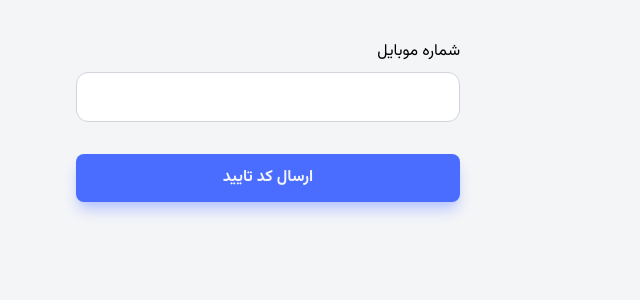
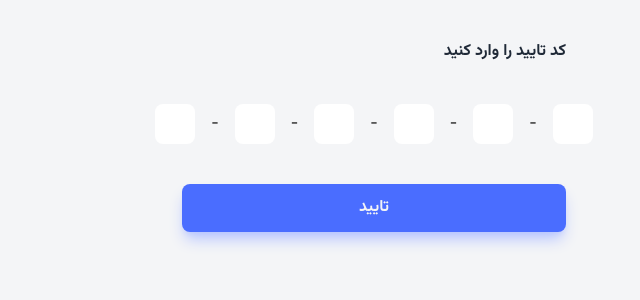
Before and after one commit to iammamad78/freelancer-app, a React (Vite) app: page /auth in a window 1280 px wide. Shown: the top 300 px of the page, without its empty margins (439-1079 px from the left). Built offline with nearby package versions, Linux system fonts and the light colour scheme.

Commit message:
handle CheckOTP added

```diff
--- a/src/features/authentication/AuthContainer.jsx
+++ b/src/features/authentication/AuthContainer.jsx
@@ -3,14 +3,21 @@ import SendOTPForm from "./SendOTPForm";
 import CheckOTPForm from "./CheckOTPForm";
 
 function AuthContainer() {
-  const [step, setStep] = useState(1);
+  const [phoneNumber, setPhoneNumber] = useState("09181111111");
+  const [step, setStep] = useState(2);
 
   const renderStep = () => {
     switch (step) {
       case 1:
-        return <SendOTPForm setStep={setStep} />;
+        return (
+          <SendOTPForm
+            setStep={setStep}
+            phoneNumber={phoneNumber}
+            onChange={(e) => setPhoneNumber(e.target.value)}
+          />
+        );
       case 2:
-        return <CheckOTPForm />;
+        return <CheckOTPForm phoneNumber={phoneNumber} />;
       default:
         return null;
     }
--- a/src/features/authentication/CheckOTPForm.jsx
+++ b/src/features/authentication/CheckOTPForm.jsx
@@ -1,11 +1,37 @@
+import { useMutation } from "@tanstack/react-query";
 import React, { useState } from "react";
 import OTPInput from "react-otp-input";
+import { checkOtp } from "../../services/authService";
+import toast from "react-hot-toast";
+import { useNavigate } from "react-router-dom";
 
-function CheckOTPForm() {
+function CheckOTPForm({ phoneNumber }) {
   const [otp, setOtp] = useState("");
+  const navigate = useNavigate();
+
+  const { isPending, error, data, mutateAsync } = useMutation({
+    mutationFn: checkOtp,
+  });
+
+  const handleCheckOtp = async (e) => {
+    e.preventDefault();
+    try {
+      const { user, message } = await mutateAsync({ phoneNumber, otp });
+      toast.success(message || "کد تایید با موفقیت تایید شد");
+      if (user.isActive) {
+        if (user.role === "OWNER") navigate("/owner");
+        if (user.role === "FREELANCER") navigate("/freelancer");
+      } else {
+        navigate("/complete-profile");
+      }
+    } catch (error) {
+      toast.error(error?.response?.data?.message || "خطا در تایید کد تاییدیه");
+    }
+  };
+
   return (
     <div className="sm:max-w-screen-sm">
-      <form className="space-y-10">
+      <form className="space-y-10" onSubmit={handleCheckOtp}>
         <p className="font-bold text-secondary-800">کد تایید را وارد کنید</p>
         <OTPInput
           value={otp}
--- a/src/features/authentication/SendOTPForm.jsx
+++ b/src/features/authentication/SendOTPForm.jsx
@@ -5,8 +5,7 @@ import { useMutation } from "@tanstack/react-query";
 import { getOtp } from "../../services/authService";
 import Loading from "../../ui/Loading";
 
-function SendOTPForm({ setStep }) {
-  const [phoneNumber, setPhoneNumber] = useState("");
+function SendOTPForm({ setStep, phoneNumber, onChange }) {
   const { isPending, error, data, mutateAsync } = useMutation({
     mutationFn: getOtp,
   });
@@ -16,7 +15,6 @@ function SendOTPForm({ setStep }) {
     try {
       const data = await mutateAsync({ phoneNumber });
       toast.success(data.message || "کد تایید با موفقیت ارسال شد");
-      setPhoneNumber("");
       setStep(2);
     } catch (error) {
       toast.error(error?.response?.data?.message || "خطا در ارسال کد تایید");
@@ -30,7 +28,7 @@ function SendOTPForm({ setStep }) {
           label="شماره موبایل"
           name={phoneNumber}
           value={phoneNumber}
-          onChange={(e) => setPhoneNumber(e.target.value)}
+          onChange={onChange}
         />
         <div>
           {isPending ? (
--- a/src/services/authService.js
+++ b/src/services/authService.js
@@ -5,5 +5,5 @@ export function getOtp(data) {
 }
 
 export function checkOtp(data) {
-  return http.post("/user/check-otp", data);
+  return http.post("/user/check-otp", data).then(({ data }) => data.data);
 }
```
